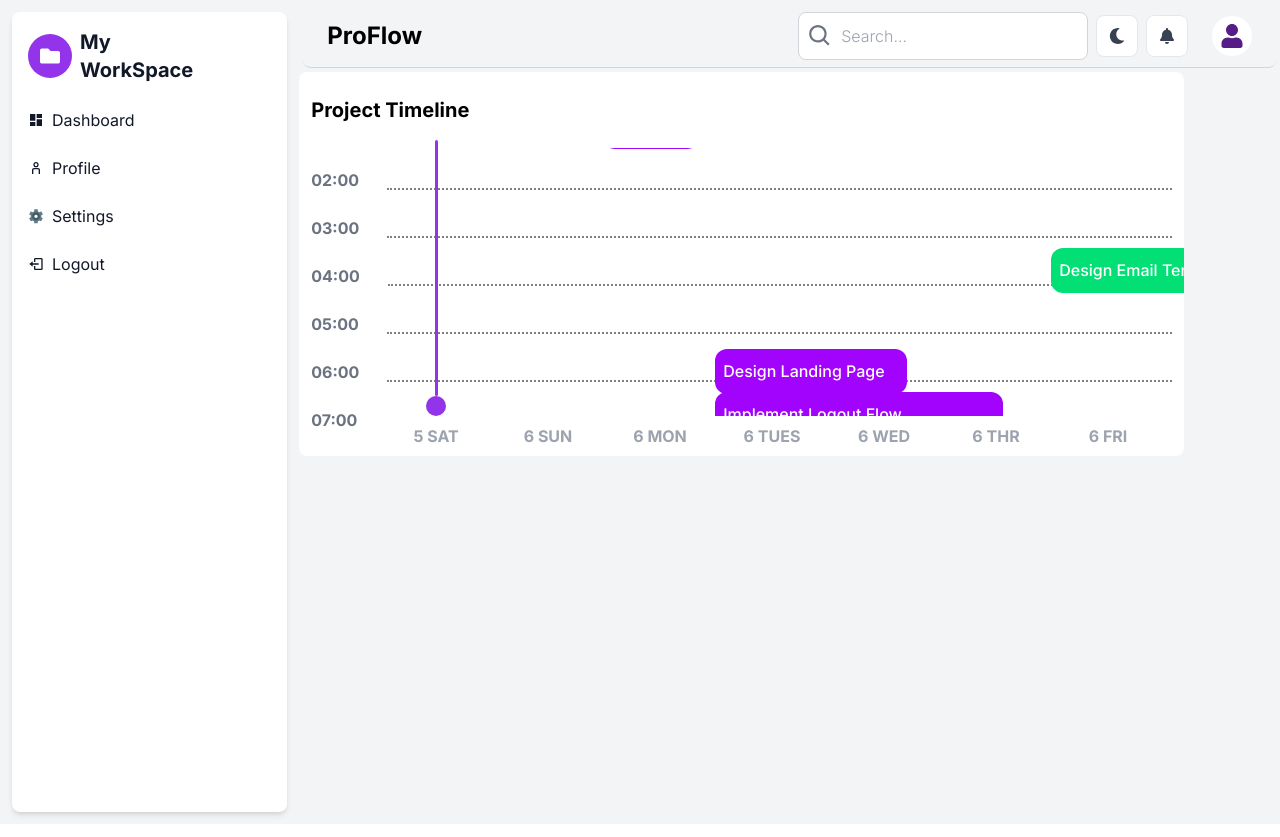
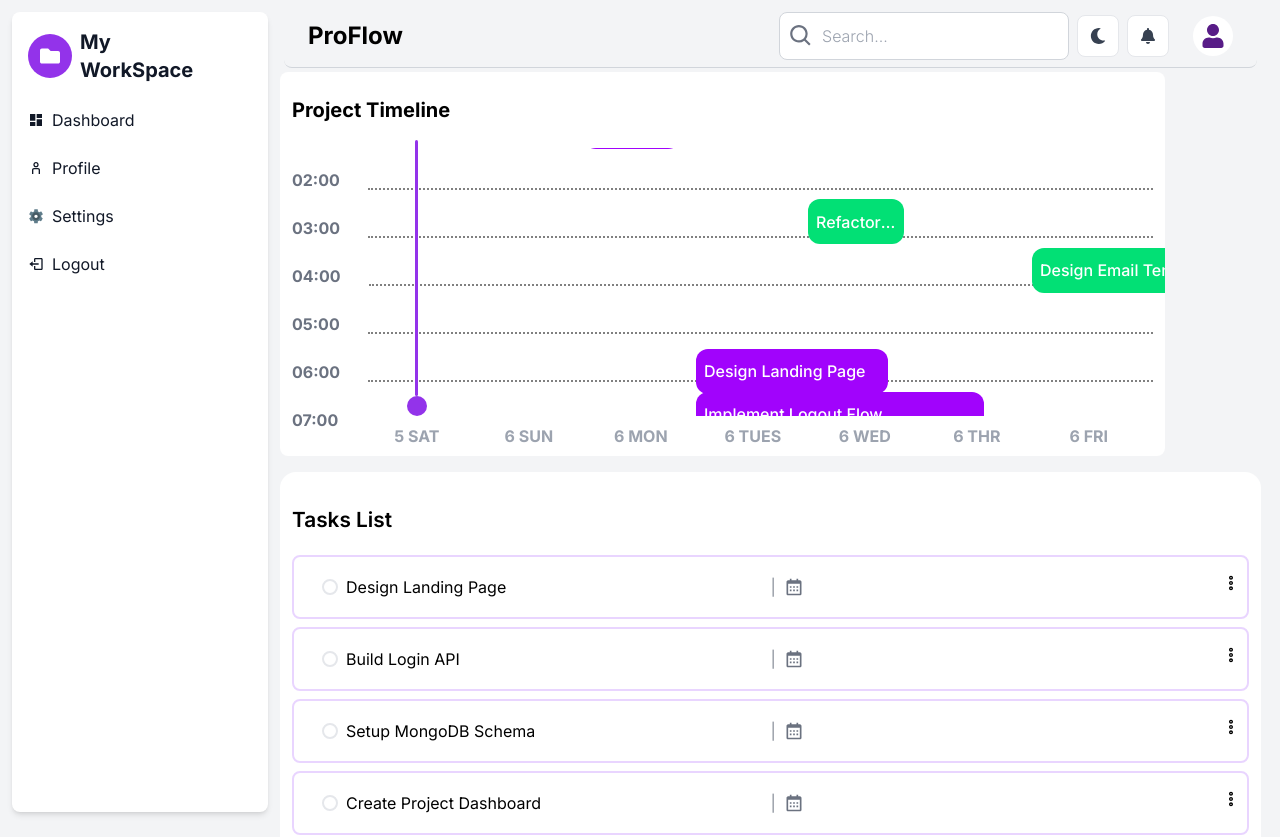
Before and after one commit to nisha-bugalia/TaskFlow, a React (Vite) app in the folder taskflow-client/: page / in a window 1280 px wide. Shown: the top 837 px of the page. Built offline with nearby package versions, Linux system fonts and the light colour scheme.

Commit message:
Added the Task Lists

```diff
--- a/taskflow-client/src/components/navbar.jsx
+++ b/taskflow-client/src/components/navbar.jsx
@@ -29,7 +29,7 @@ function Navbar({
 
   return (
     <nav
-      className={`sticky  w-[76vw] h-16 rounded-lg b z-10 border-b-[1px] border-gray-300 m-1  transition-colors duration-300
+      className={`sticky  w-[76vw] h-[4rem] rounded-lg b z-10 border-b-[1px] border-gray-300 m-1  transition-colors duration-300
       ${darkMode ? "bg-gray-800  text-white" : "white"}
       flex items-center justify-between px-4 text-black`}
     >
--- a/taskflow-client/src/components/sidebar.jsx
+++ b/taskflow-client/src/components/sidebar.jsx
@@ -25,7 +25,7 @@ function Sidebar({ darkMode, isOpen, sidebarRef }) {
     <div
     ref={sidebarRef}
     className={`
-       z-[900] rounded-lg w-fit pr-12 h-[100vh] transition-transform duration-300 m-3
+       z-[900] rounded-lg w-[20vw] pr-12 h-[100vh] transition-transform duration-300 m-3
       ${darkMode ? 'bg-gray-800 border-white text-white' : 'bg-white border-purple-950 text-gray-900  shadow-md'}
       ${isOpen ? 'translate-x-0' : '-translate-x-full'} md:translate-x-0 md:block
     `}>
--- a/taskflow-client/src/components/taskboard.jsx
+++ b/taskflow-client/src/components/taskboard.jsx
@@ -1,9 +1,13 @@
-import React, { useEffect, useState } from "react";
+import React, { useEffect, useRef, useState } from "react";
 import AddTasks from "./addTasks";
-import { MdDelete } from "react-icons/md";
+import { MdDelete, MdMore, MdOutlineVerticalDistribute } from "react-icons/md";
 import Timeline from "react-calendar-timeline";
 import moment from "moment";
 import "react-calendar-timeline/styles.css";
+import { Container } from "postcss";
+import { FaCalendar, FaHamburger, FaLine } from "react-icons/fa";
+import { BiCalendar, BiDotsHorizontal } from "react-icons/bi";
+import { CgMore, CgMoreVertical } from "react-icons/cg";
 
 function TaskBoard({
   darkMode,
@@ -11,11 +15,50 @@ function TaskBoard({
   setIsModalOpen,
   taskModalOpenRef,
 }) {
+  const [draggingId, setDraggingId] = useState(null);
   const [commentsMap, setCommentsMap] = useState({});
   const [currentCategory, setCurrentCategory] = useState("");
   const [highlightCategory, setHighlightCategory] = useState("");
   const [taskData, setTaskData] = useState(null);
   const [timeline, setTimeline] = useState([]);
+  const handleClick = (e, id) => {
+    // setDraggingId(id);
+    const onMouseMove = (e) => {
+      console.log(positions);
+      const getRem = (px) =>
+        px / parseFloat(getComputedStyle(document.documentElement).fontStyle);
+      setPositions((prev) => ({
+        ...prev,
+        [id]: {
+          left:
+            (e.pageX - (window.innerWidth / 100) * 25) /
+              parseFloat(
+                getComputedStyle(document.documentElement).fontSize
+              ).toString() +
+            "rem",
+          top:
+            (
+              (e.pageY -
+                4.5 *
+                  parseFloat(
+                    getComputedStyle(document.documentElement).fontSize
+                  )) /
+              parseFloat(getComputedStyle(document.documentElement).fontSize)
+            ).toString() + "rem",
+        },
+      }));
+    };
+
+    const onMouseUp = () => {
+      // setDraggingId(null);
+      document.removeEventListener("mousemove", onMouseMove);
+      document.removeEventListener("mouseup", onMouseUp);
+    };
+
+    document.addEventListener("mousemove", onMouseMove);
+    document.addEventListener("mouseup", onMouseUp);
+  };
+
   const times = () => {
     const now = new Date();
     const local = now.toLocaleTimeString(undefined, {
@@ -78,58 +121,6 @@ function TaskBoard({
     }
   };
 
-  const handleAddComment = (taskId, comment) => {
-    setCommentsMap((prev) => ({
-      ...prev,
-      [taskId]: [comment, ...(prev[taskId] || [])],
-    }));
-  };
-
-  const handleDeleteTask = (category, index) => {
-    setTasks((prev) => {
-      const updatedCategory = [...prev[category]];
-      updatedCategory.splice(index, 1);
-      return { ...prev, [category]: updatedCategory };
-    });
-  };
-
-  const getCategoryStyles = (category) => {
-    if (!darkMode) {
-      return {
-        bg:
-          category === "pending"
-            ? "bg-rose-100"
-            : category === "current"
-            ? "bg-yellow-100"
-            : "bg-green-100",
-        text: "text-purple-950",
-        border:
-          category === "pending"
-            ? "border-red-200"
-            : category === "current"
-            ? "border-yellow-200"
-            : "border-green-200",
-      };
-    } else {
-      return {
-        bg:
-          category === "pending"
-            ? "bg-rose-900"
-            : category === "current"
-            ? "bg-yellow-800"
-            : "bg-green-900",
-        text: "text-white",
-        border:
-          category === "pending"
-            ? "border-rose-400"
-            : category === "current"
-            ? "border-yellow-400"
-            : "border-green-400",
-      };
-    }
-  };
-
-  //
   const project = {
     _id: "proj123",
     name: "Website Redesign",
@@ -161,36 +152,9 @@ function TaskBoard({
     createdAt: "2025-05-30T00:00:00.000Z",
     updatedAt: "2025-06-06T00:00:00.000Z",
   };
-  // const tasks = [
-  //   {
-  //     _id: "task001",
-  //     project: "proj123",
-  //     title: "Create Landing Page UI",
-  //     description: "Design responsive layout for homepage",
-  //     status: "Done",
-  //     assignedTo: "user002",
-  //     startDate: "2025-06-08T08:06:00.000Z",
-  //     dueDate: "2025-06-10T00:00:00.000Z",
-  //     priority: "Medium",
-  //     createdAt: "2025-06-01T00:00:00.000Z",
-  //   },
-  //   {
-  //     _id: "task002",
-  //     project: "proj123",
-  //     title: "Implement Login API",
-  //     description: "Secure login using JWT",
-  //     status: "In Progress",
-  //     assignedTo: "user003",
-  //     startDate: "2025-06-09T00:00:00.000Z",
-  //     dueDate: "2025-06-07T00:00:00.000Z",
-  //     priority: "High",
-  //     createdAt: "2025-06-03T00:00:00.000Z",
-  //   },
-  // ];
-
-const tasks = [
+  const [tasks, setTasks] = useState([
     {
-    _id: "task001",
+      id: "task001",
       project: "proj123",
       title: "Design Landing Page",
       description: "Create responsive UI for homepage",
@@ -202,7 +166,7 @@ const tasks = [
       createdAt: "2025-06-07T00:00:00.000Z",
     },
     {
-    _id: "task002",
+      id: "task002",
       project: "proj123",
       title: "Build Login API",
       description: "JWT based secure login system",
@@ -214,7 +178,7 @@ const tasks = [
       createdAt: "2025-06-07T00:00:00.000Z",
     },
     {
-    _id: "task003",
+      id: "task003",
       project: "proj123",
       title: "Setup MongoDB Schema",
       description: "Define data models for tasks and users",
@@ -226,7 +190,7 @@ const tasks = [
       createdAt: "2025-06-07T00:00:00.000Z",
     },
     {
-    _id: "task004",
+      id: "task004",
       project: "proj123",
       title: "Create Project Dashboard",
       description: "Dashboard to display project status",
@@ -238,7 +202,7 @@ const tasks = [
       createdAt: "2025-06-07T00:00:00.000Z",
     },
     {
-    _id: "task005",
+      id: "task005",
       project: "proj123",
       title: "Write Unit Tests",
       description: "Add test coverage for auth module",
@@ -250,7 +214,7 @@ const tasks = [
       createdAt: "2025-06-07T00:00:00.000Z",
     },
     {
-    _id: "task006",
+      id: "task006",
       project: "proj123",
       title: "Design Email Templates",
       description: "HTML templates for system notifications",
@@ -262,7 +226,7 @@ const tasks = [
       createdAt: "2025-06-07T00:00:00.000Z",
     },
     {
-    _id: "task007",
+      id: "task007",
       project: "proj123",
       title: "Implement Logout Flow",
       description: "Clear tokens and redirect to login",
@@ -274,7 +238,7 @@ const tasks = [
       createdAt: "2025-06-07T00:00:00.000Z",
     },
     {
-    _id: "task008",
+      id: "task008",
       project: "proj123",
       title: "Optimize Load Time",
       description: "Improve performance using lazy loading",
@@ -286,19 +250,19 @@ const tasks = [
       createdAt: "2025-06-07T00:00:00.000Z",
     },
     {
-    _id: "task009",
+      id: "task009",
       project: "proj123",
       title: "Refactor Redux Store",
       description: "Simplify state management structure",
       status: "Not Started",
       assignedTo: "user1",
-    startDate: "2025-06-09T23:59:00.000Z",
+      startDate: "2025-06-09T14:59:00.000Z",
       dueDate: "2025-06-10T00:00:00.000Z",
       priority: "Low",
       createdAt: "2025-06-07T00:00:00.000Z",
     },
     {
-    _id: "task010",
+      id: "task010",
       project: "proj123",
       title: "Deploy to Production",
       description: "Push latest build to live server",
@@ -309,21 +273,9 @@ const tasks = [
       priority: "Medium",
       createdAt: "2025-06-07T00:00:00.000Z",
     },
-];
-
-const colors = [
-  "#02e075", // Strong Red
-
-  "#fc034a", // Teal Green
-  "darkorange", // Warm Orange
-  "#a103fc", // Rich Purple
-  "indigo"  // Hot Pink
-];
-
-
-// red, blue, green, amber
-
-  // To see the calendar and timeline variations
+  ]);
+  const colors = ["#02e075", "#fc034a", "darkorange", "#a103fc", "indigo"];
+  const [positions, setPositions] = useState({});
   const groups = [
     { id: 1, title: "group 1" },
     { id: 2, title: "group 2" },
@@ -358,37 +310,88 @@ const colors = [
     }
   });
 
-  const items = [
-    {
-      id: 1,
-      group: 1,
-      title: "item 1",
-      start_time: moment(),
-      end_time: moment().add(1, "hour"),
-    },
-    {
-      id: 2,
-      group: 2,
-      title: "item 2",
-      start_time: moment().add(-0.5, "hour"),
-      end_time: moment().add(0.5, "hour"),
-    },
-    {
-      id: 3,
-      group: 1,
-      title: "item 3",
+  const container = useRef(null);
+  const item = useRef(null);
+  const [draggingIndex, setDraggingIndex] = useState(null);
+  const [draggedIndex, setDraggedIndex] = useState(null);
+  const handleMouseDown = (e, index) => {
+    document.removeEventListener("mouseup", handleMouseUp);
+    e.preventDefault();
+    setDraggingIndex(index);
+    console.log(index);
+    document.addEventListener("mousemove", handleMouseMove);
+    document.addEventListener("mouseup", handleMouseUp);
+  };
+  const Task = ({ task }) => {
+    return (
+      <div className=" flex p-2 bg-white rounded-lg justify-between  items-center h-[4rem]  overflow-hidden cursor-pointer hover:border-[2px] hover:border-purple-400 border-purple-200 border-2 ">
+        <div className="flex items-center gap-2 w-1/2">
+          <div className=" justify-center items-center flex w-3 h-3  rounded-full "></div>
+          <div className=" w-4 h-4 border-2 rounded-full"></div>
+          <div>{task.title}</div>
+        </div>
 
-      start_time: moment().add(2, "hour"),
-      end_time: moment().add(3, "hour"),
-    },
-  ];
+        <div className=" flex justify-between w-1/2">
+          <div className=" flex items-center justify-center gap-2 text-gray-500">
+            <div className=" opacity-80">|</div>
+            <div>
+              <BiCalendar className=" text-xl"></BiCalendar>
+            </div>
+          </div>
+          <div>
+            <CgMoreVertical></CgMoreVertical>
+          </div>
+        </div>
+      </div>
+    );
+  };
+  const handleMouseMove = (e) => {
+    const childPos = e.clientY; // in pixels
+    const ParentPos = container.current.getBoundingClientRect().top; // in pixels
 
+    const offsetY =
+      (childPos - ParentPos) /
+      parseFloat(getComputedStyle(document.documentElement).fontSize); //in rem
+    item.current.style.top = offsetY.toString() + "rem";
+    item.current.style.position = "absolute";
+    item.current.style.zIndex = 100;
+    item.current.style.width = 100;
+    item.current.style.border = "2px solid #c203fc";
+    item.current.style.borderRadius = "10px";
+    let index = Math.floor(offsetY / 4);
+    console.log(index);
+    if (index < 0) {
+      index = 0;
+    }
+    if (index >= tasks.length) {
+      index = tasks.length - 1;
+    }
+    setDraggedIndex(index);
+  };
+  const handleMouseUp = () => {
+    if (draggedIndex !== null && draggingIndex !== null) {
+      document.removeEventListener("mousemove", handleMouseMove);
+      document.removeEventListener("mouseup", handleMouseUp);
+      const array = [...tasks];
+      const draggedItem = array.splice(draggingIndex, 1)[0];
+      array.splice(draggedIndex, 0, draggedItem);
+      setTasks(array);
+      item.current.style.top = "";
+      item.current.style.position = "relative";
+      item.current.style.zIndex = "";
+      item.current.style.border = "";
 
+      item.current = null;
 
+      setDraggedIndex(null);
+      setDraggingIndex(null);
+    }
+  };
   return (
-    timeline.length > 0 && (
+    <div className="flex flex-col gap-4 items-stretch">
+      {timeline.length > 0 && (
         <div className=" flex-col flex p-3 pt-0 pb-0 bg-white rounded-lg w-fit gap-5 relative h-96 overflow-y-scroll">
-        <div className="  font-bold text-xl sticky bg-white w-[100%] p-6 pl-0 top-0 z-40">
+          <div className="  font-bold text-xl sticky bg-white w-[100%] p-6 pl-0 top-0 z-40 ">
             Project Timeline
           </div>
           <div className="flex flex-col ">
@@ -407,18 +410,18 @@ const colors = [
             ))}
           </div>
 
-        {tasks.map((task) => (
-          <div
-            className={`absolute  h-[2.8rem] flex items-center p-2 z-30 rounded-xl text-white font-medium   `}
-            style={{
-              backgroundColor:
-                colors[Math.floor(Math.random() * colors.length)],
-
-              width:
+          {tasks.map((task) => {
+            const pos = {
+              left:
                 (
-                  6 *
-                  (new Date(task.dueDate).getDate() -
-                    new Date(task.startDate).getDate())
+                  5 +
+                  7 *
+                    (parseInt(
+                      new Date(task.startDate).toLocaleDateString(undefined, {
+                        day: "2-digit",
+                      })
+                    ) -
+                      parseInt(dates[0]))
                 ).toString() + "rem",
               top:
                 (
@@ -437,18 +440,22 @@ const colors = [
                       })
                     )
                 ).toString() + "rem",
+            };
+            return (
+              <div
+                className={`absolute h-[2.8rem] flex items-center p-2 z-30 rounded-xl text-white font-medium cursor-pointer  `}
+                style={{
+                  backgroundColor:
+                    colors[Math.floor(Math.random() * colors.length)],
 
-              left:
+                  width:
                     (
-                  5 +
-                  7 *
-                    (parseInt(
-                      new Date(task.startDate).toLocaleDateString(undefined, {
-                        day: "2-digit",
-                      })
-                    ) -
-                      parseInt(dates[0]))
+                      6 *
+                      (new Date(task.dueDate).getDate() -
+                        new Date(task.startDate).getDate())
                     ).toString() + "rem",
+                  top: pos.top,
+                  left: pos.left,
                 }}
               >
                 <span
@@ -456,22 +463,21 @@ const colors = [
                     whiteSpace: "nowrap",
                     overflow: "hidden",
                     textOverflow: "ellipsis",
-      display: "block",      // or inline-block
-      width: "100%",         // important to restrict width
+                    display: "block",
+                    width: "100%",
                   }}
                 >
                   {task.title}
                 </span>
               </div>
-        ))}
+            );
+          })}
 
-        <div className=" sticky bottom-0  ml-[3.8rem] bg-white z-40 p-2 flex justify-around  ">
-          {}
+          <div className="sticky bottom-0  ml-[3.8rem] bg-white z-40 p-2 flex justify-around">
             {dates.map((d, index) => (
               <div className="w-[7rem] flex-col relative flex items-center">
                 {index === 0 ? (
                   <div className="absolute bottom-[2rem] flex-col justify-center items-center gap-0  flex   z-10">
-                  {" "}
                     <div className="  h-64 bg-purple-600 w-[3px] rounded-full"></div>
                     <div className=" w-5 h-5 rounded-full bg-purple-600"></div>
                   </div>
@@ -486,8 +492,23 @@ const colors = [
             ))}
           </div>
         </div>
-    )
+      )}
+      <div className=" bg-white  flex flex-col rounded-2xl p-3">
+        <div className=" text-[1.3rem] p-5 pl-0 font-semibold ">Tasks List</div>
+        <div ref={container} className=" relative w-[40rem ] ">
+          {tasks.map((x, index) => (
+            <div
+              key={x.id}
+              onMouseDown={(e) => handleMouseDown(e, index)}
+              className="mb-2 w-full "
+              ref={draggingIndex === index ? item : null}
+            >
+              <Task task={x} />
+            </div>
+          ))}
+        </div>
+      </div>
+    </div>
   );
 }
-
 export default TaskBoard;
```
Lines whose indentation alone changed are shown as unchanged.
